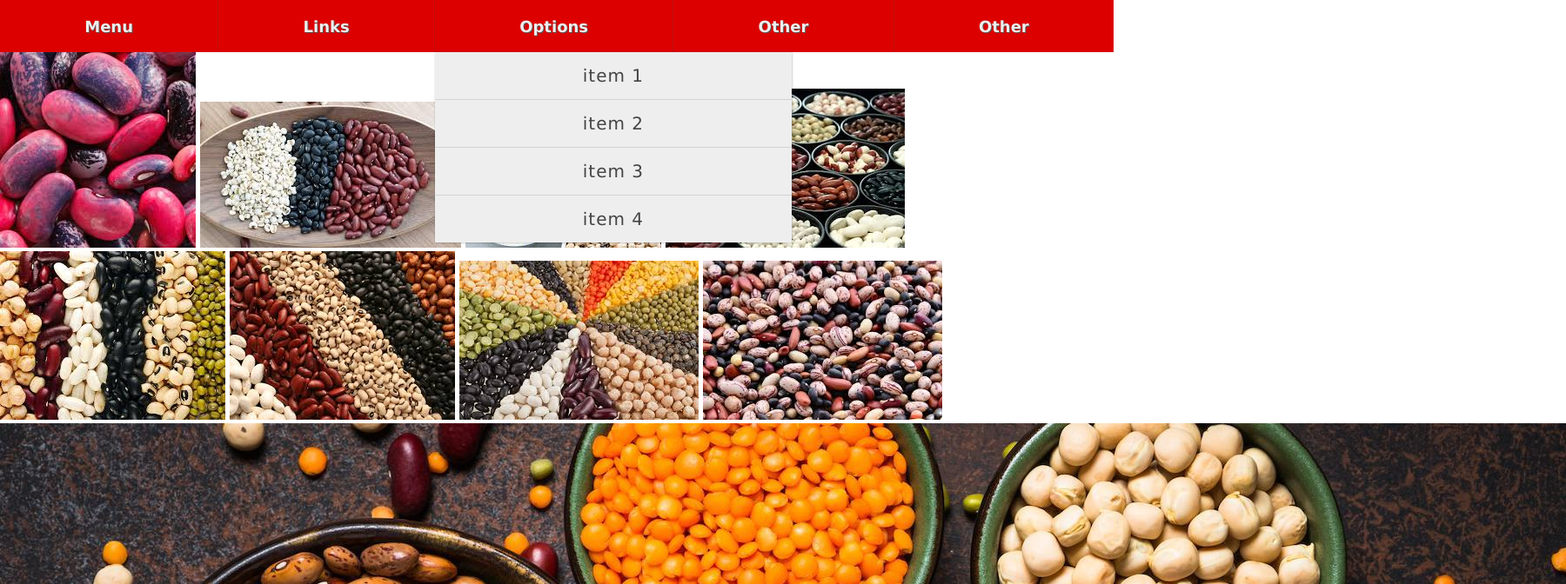
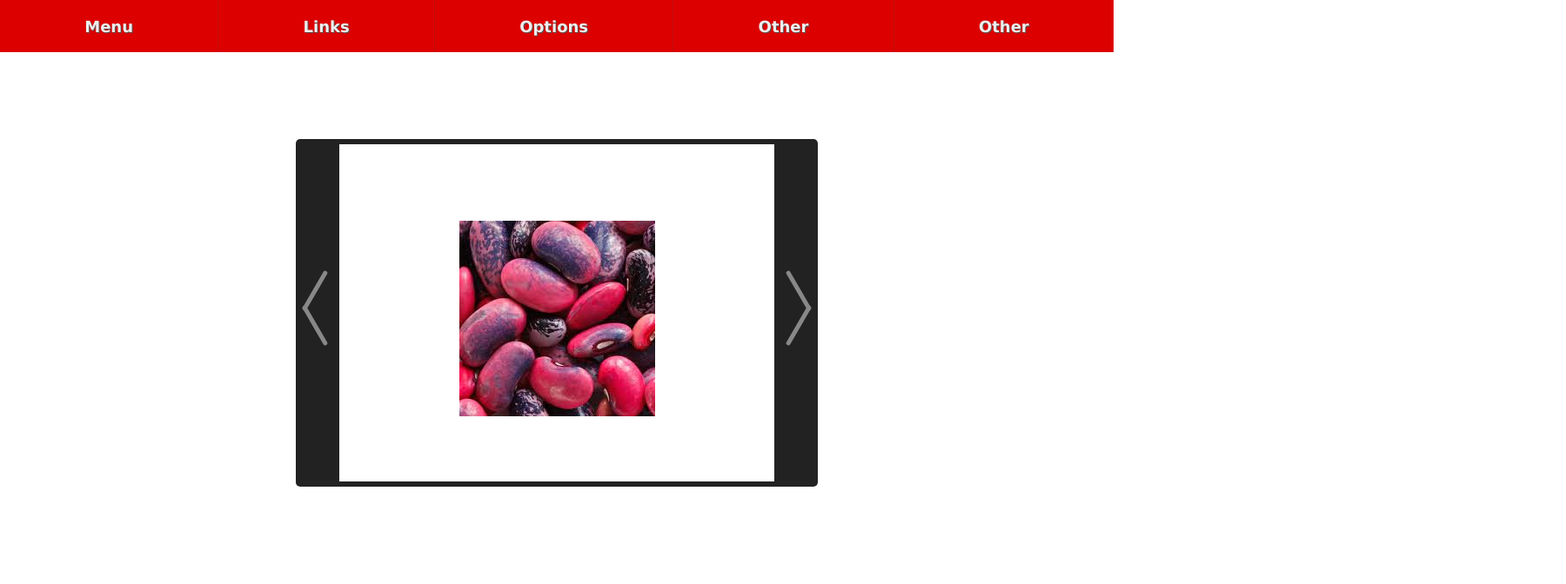
Before and after one commit to nsars19/dropdowns-and-sliders, a website built with webpack: page dist/index.html in a window 1280 px wide. Shown: the top 672 px of the page at 87% size, 1800 px wide, since content can reach past the window. Built offline with Linux system fonts and the light colour scheme.

Commit message:
add slider & slider elements to markup, add styles to slider & elements

```diff
--- a/src/stylesheets/scss/partials/_slider.scss
+++ b/src/stylesheets/scss/partials/_slider.scss
@@ -0,0 +1,72 @@
+.slider {
+  // img { display: none;}
+
+  height: 400px;
+  width: 90%;
+  min-width: 350px;
+  max-width: 600px;
+  margin: 100px auto;
+  border-top: 6px solid #222;
+  border-bottom: 6px solid #222;
+  border-radius: 5px;
+  display: grid;
+  grid-template-columns: 50px 1fr 50px;
+
+  .slides {
+    display: grid;
+    grid-template-columns: repeat(auto-fit, 100%);
+    grid-auto-flow: column;
+    overflow: hidden;
+  }
+
+  .slide {
+    display: grid;
+    place-items: center;
+    max-height: 400px;
+  }
+
+  .shift {
+    height: 100%;
+    // border: 2px solid orangered;
+    background: #222;
+    position: relative;
+
+    &:hover {
+      span {
+        background: #eee;
+      }
+    }
+
+    & span {
+      position: absolute;
+      width: 52px;
+      height: 5px;
+      background: #888;
+      border-radius: 5px;
+    }
+
+    &-left span {
+      left: -4px;
+    }
+    &-left span:first-child {
+      transform: rotate(-60deg);
+      top: 42.7%;
+    }
+    &-left span:last-child {
+      transform: rotate(60deg);
+      top: 53%;
+    }
+
+    &-right span {
+      right: -4px;
+    }
+    &-right span:first-child {
+      transform: rotate(60deg);
+      top: 42.7%;
+    }
+    &-right span:last-child {
+      transform: rotate(-60deg);
+      top: 53%;
+    }
+  }
+}
```
Also changed, not shown: dist/index.html, dist/main.js, src/stylesheets/css/main.css, 1 other file.
